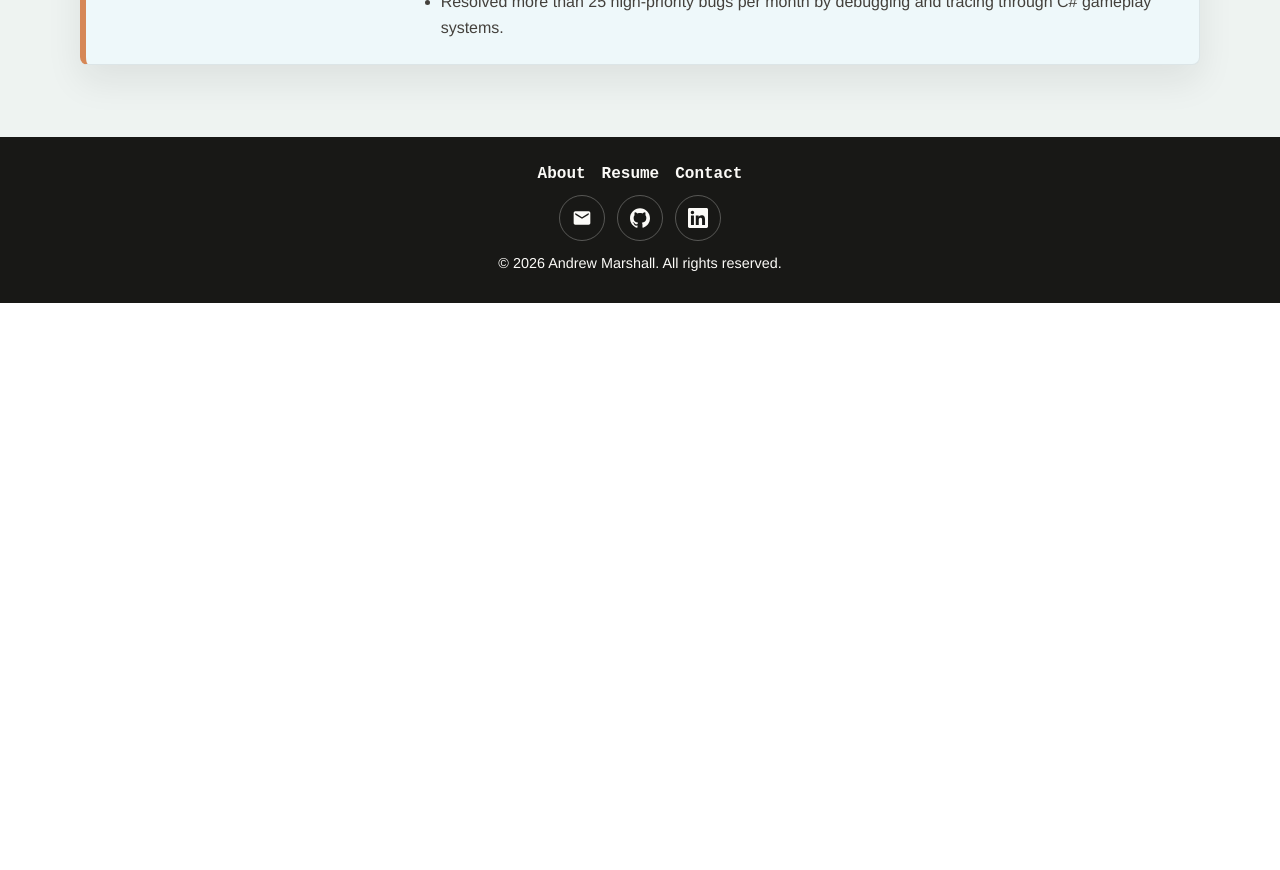
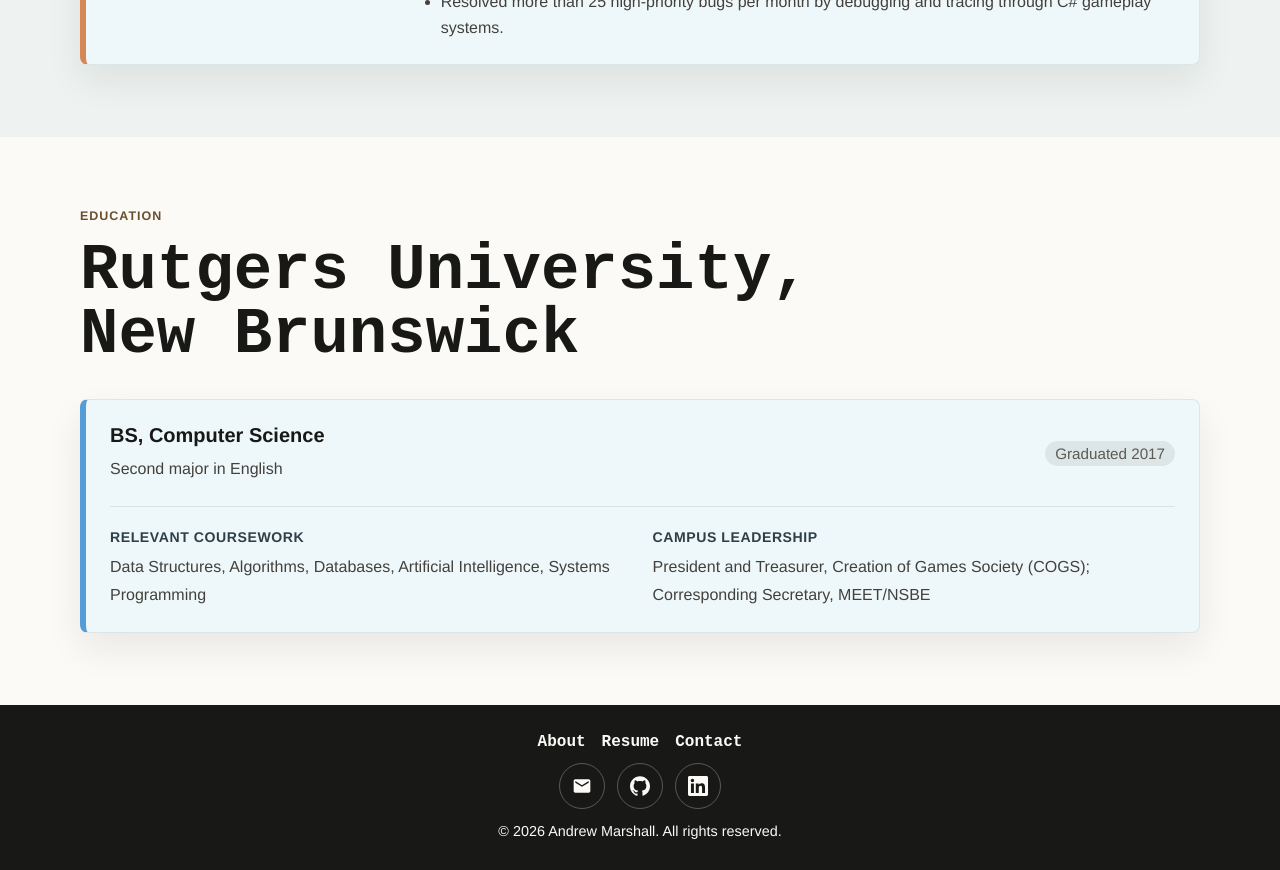
Before and after one commit to alm266/andrew-developer-portfolio, an Angular app: page /resume in a window 1280 px wide. Shown: the part 2460-3330 px from the top of the page. Before the commit the page ends 2763 px from the top, so only its background shows below. Built offline with nearby package versions, Linux system fonts and the light colour scheme.

Commit message:
added education section to resume

```diff
--- a/src/app/app.module.ts
+++ b/src/app/app.module.ts
@@ -10,6 +10,7 @@ import { ContactComponent } from './features/contact';
 import { HeroSectionComponent } from './features/home/hero-section/hero-section.component';
 import { HomeComponent } from './features/home/home.component';
 import { ProjectsComponent } from './features/projects';
+import { EducationSectionComponent } from './features/resume/education-section/education-section.component';
 import { ExperienceCardComponent } from './features/resume/experience-card/experience-card.component';
 import { ResumeComponent } from './features/resume';
 import { WritingComponent } from './features/writing';
@@ -21,6 +22,7 @@ import { SharedModule } from './shared';
     AppComponent,
     CaseStudiesComponent,
     ContactComponent,
+    EducationSectionComponent,
     ExperienceCardComponent,
     HeroSectionComponent,
     HomeComponent,
--- /dev/null
+++ b/src/app/features/resume/education-section/education-section.component.html
@@ -0,0 +1,29 @@
+<section class="education" aria-labelledby="education-title">
+  <div class="education__content">
+    <p class="education__eyebrow">Education</p>
+    <h2 id="education-title">Rutgers University, New Brunswick</h2>
+
+    <article class="education-card">
+      <div class="education-card__summary">
+        <h3>BS, Computer Science</h3>
+        <p>Second major in English</p>
+      </div>
+      <span>Graduated 2017</span>
+
+      <div class="education-card__details" aria-label="Education details">
+        <div>
+          <h4>Relevant coursework</h4>
+          <p>Data Structures, Algorithms, Databases, Artificial Intelligence, Systems Programming</p>
+        </div>
+
+        <div>
+          <h4>Campus leadership</h4>
+          <p>
+            President and Treasurer, Creation of Games Society (COGS); Corresponding Secretary,
+            MEET/NSBE
+          </p>
+        </div>
+      </div>
+    </article>
+  </div>
+</section>
--- /dev/null
+++ b/src/app/features/resume/education-section/education-section.component.scss
@@ -0,0 +1,111 @@
+:host {
+  display: block;
+}
+
+.education {
+  padding: 72px 24px;
+  background: #fbfaf7;
+  color: #181816;
+}
+
+.education__content {
+  width: min(100%, 1120px);
+  margin: 0 auto;
+}
+
+.education__eyebrow {
+  margin: 0 0 16px;
+  color: #6a4f2d;
+  font-size: 0.78rem;
+  font-weight: 700;
+  letter-spacing: 0.08em;
+  text-transform: uppercase;
+}
+
+h2,
+h3,
+p {
+  margin-top: 0;
+}
+
+h2 {
+  max-width: 840px;
+  margin-bottom: 32px;
+  font-size: clamp(2rem, 5vw, 4rem);
+  line-height: 1;
+}
+
+.education-card {
+  display: grid;
+  grid-template-columns: minmax(0, 1fr) auto;
+  gap: 24px;
+  border: 1px solid rgba(24, 24, 22, 0.08);
+  border-left: 6px solid #569cd6;
+  border-radius: 8px;
+  padding: 24px;
+  background: #eef8fa;
+  box-shadow: 0 16px 36px rgba(24, 24, 22, 0.08);
+}
+
+.education-card h3,
+.education-card h4,
+.education-card p,
+.education-card span {
+  font-family: Ubuntu, "Helvetica Neue", Arial, sans-serif;
+}
+
+.education-card h3 {
+  margin-bottom: 8px;
+  font-size: 1.25rem;
+}
+
+.education-card h4 {
+  margin: 0 0 8px;
+  color: #2f3f48;
+  font-size: 0.88rem;
+  letter-spacing: 0.04em;
+  text-transform: uppercase;
+}
+
+.education-card p {
+  margin-bottom: 0;
+  color: #44413c;
+  line-height: 1.7;
+}
+
+.education-card span {
+  flex: 0 0 auto;
+  align-self: center;
+  border-radius: 999px;
+  padding: 4px 10px;
+  background: rgba(24, 24, 22, 0.08);
+  color: #5d5a55;
+  font-size: 0.95rem;
+}
+
+.education-card__details {
+  grid-column: 1 / -1;
+  display: grid;
+  grid-template-columns: repeat(2, minmax(0, 1fr));
+  gap: 20px;
+  border-top: 1px solid rgba(24, 24, 22, 0.1);
+  padding-top: 22px;
+}
+
+@media (max-width: 720px) {
+  .education {
+    padding: 56px 20px;
+  }
+
+  .education-card {
+    grid-template-columns: 1fr;
+  }
+
+  .education-card span {
+    width: fit-content;
+  }
+
+  .education-card__details {
+    grid-template-columns: 1fr;
+  }
+}
--- a/src/app/features/resume/resume.component.html
+++ b/src/app/features/resume/resume.component.html
@@ -21,4 +21,6 @@
       </div>
     </div>
   </section>
+
+  <app-education-section></app-education-section>
 </main>
```
Also changed, not shown: src/app/features/resume/education-section/education-section.component.ts (added, +8 -0 lines), 2 other files (tests, documents, lock files or other folders).
